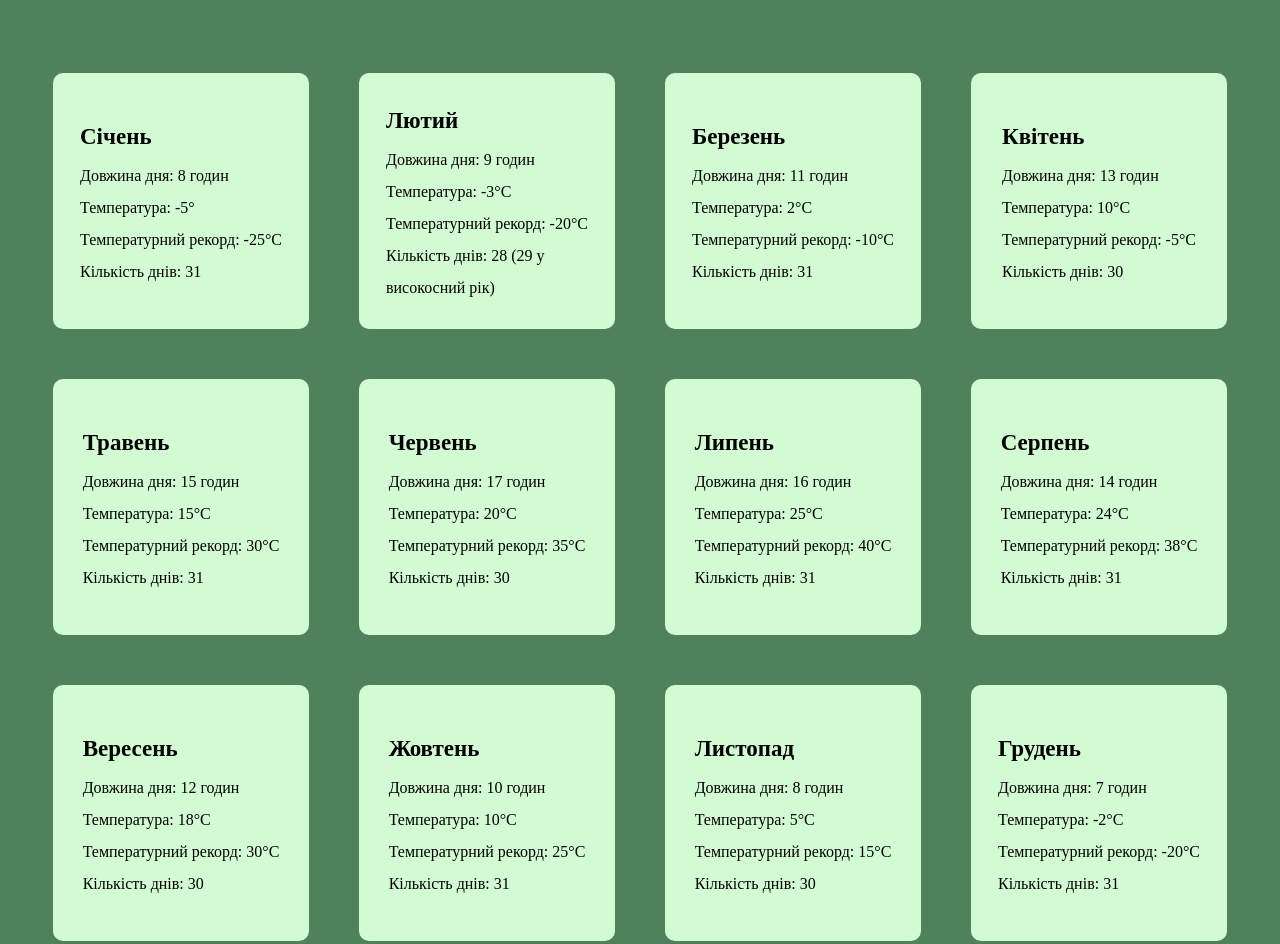
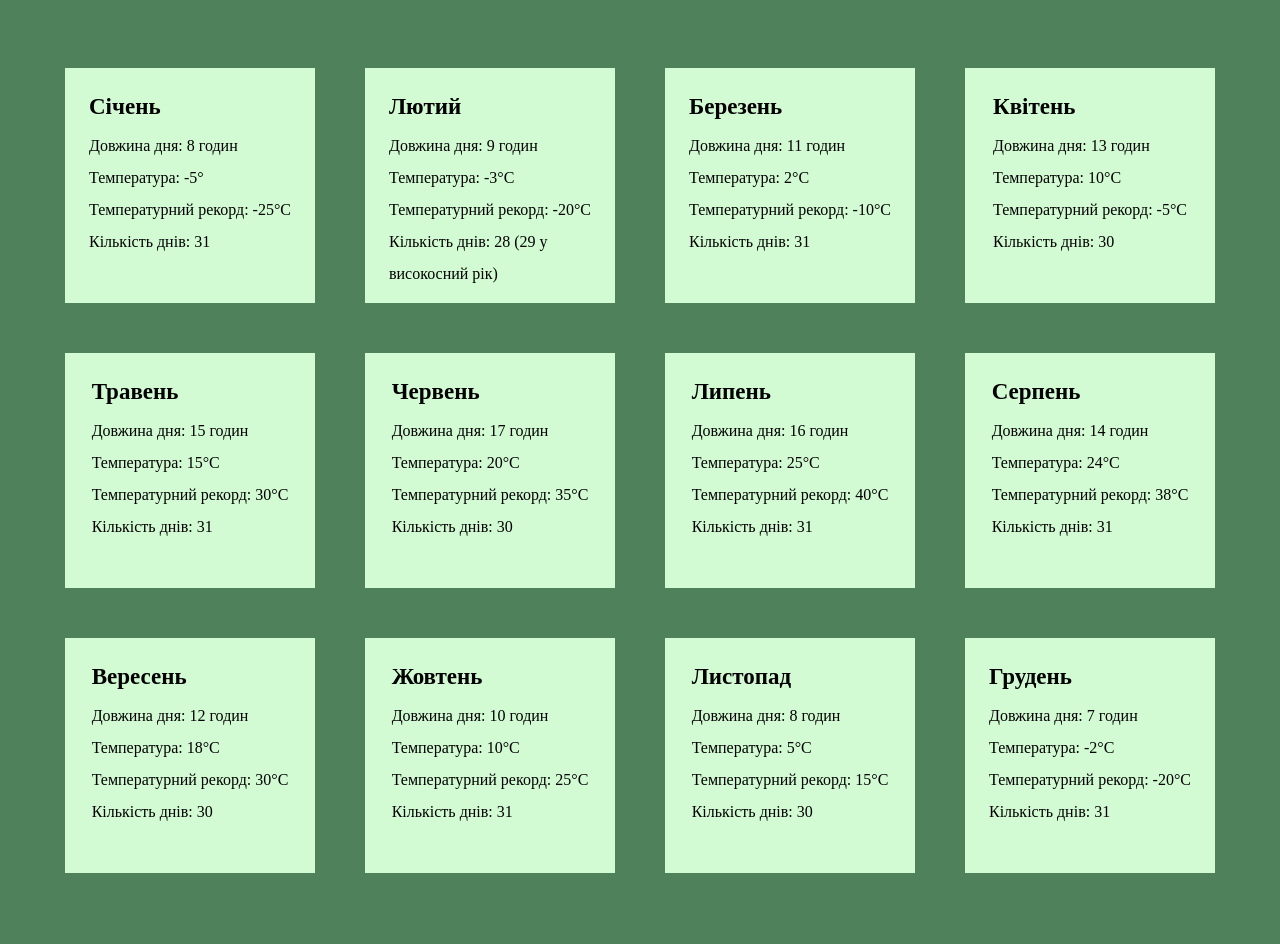
Before and after one commit to Linret07/HTML-CSS, a plain HTML site: page homeworks/hw2/hw2-3/hw2-3.html in a window 1280 px wide. After the commit the page ends 881 px from the top, so only its background shows below. Drawn offline with Linux system fonts and the light colour scheme.

Commit message:
Зміни

```diff
--- a/homeworks/hw2/hw2-1/style.css
+++ b/homeworks/hw2/hw2-1/style.css
@@ -20,7 +20,7 @@ h1{
 .card{
     width: 300px;
     height: 350px;
-    border: 1px solid white;
+    border: 2px solid white;
     border-radius: 10px ;
     display: flex;
     justify-content: center;
@@ -31,6 +31,7 @@ h1{
 .card p{
     font-size: 25px;
     font-weight: 600;
+
 }
 .card img{
     width: 60%;
--- a/homeworks/hw2/hw2-3/hw2-3.html
+++ b/homeworks/hw2/hw2-3/hw2-3.html
@@ -2,7 +2,7 @@
 <html lang="uk">
 <head>
     <meta charset="UTF-8">
-    <title>Title</title>
+    <title>Місяці</title>
     <link rel="stylesheet" href="style.css">
 </head>
 <body>
@@ -90,9 +90,7 @@
             Температура: -2°C<br>
             Температурний рекорд: -20°C<br>
             Кількість днів: 31</p>
-
     </div>
 </div>
-
 </body>
 </html>
--- a/homeworks/hw2/hw2-3/style.css
+++ b/homeworks/hw2/hw2-3/style.css
@@ -1,10 +1,6 @@
-/**{*/
-/*    margin: 0;*/
-/*    padding: 0;*/
-/*}*/
 body{
     background-color: rgb(79, 129, 91);
-    padding-top: 50px;
+    padding-top: 60px;
 }
 .wrapper{
     display: flex;
@@ -12,30 +8,23 @@ body{
     align-items: center;
     flex-wrap: wrap;
     gap: 50px;
-    padding: 15px 0
 }
 .card{
     background-color: #d3fbd3;
     width: 250px;
-    height: 250px;
-    border: 3px solid #d3fbd3;
-    border-radius: 10px ;
+    height: 235px;
     display: flex;
     justify-content: center;
-    align-items: center;
-    flex-direction: column;
-    gap: 20px;
     transition: 1s;
 }
 .card:hover{
     font-size: large;
     background-color: #d3fbd3;
     transition: 2s;
-    transform: scale(1.05);
+    transform: scale(1.15);
 }
 .card p{
     line-height: 2;
-    text-align: justify;
 }
 .card b{
     font-weight: bolder;
```
Also changed, not shown: homeworks/hw2/hw2-1/hw2-1.html (+1 -1 lines), homeworks/hw2/hw2-2/hw2-2.html (+0 -1 lines).
